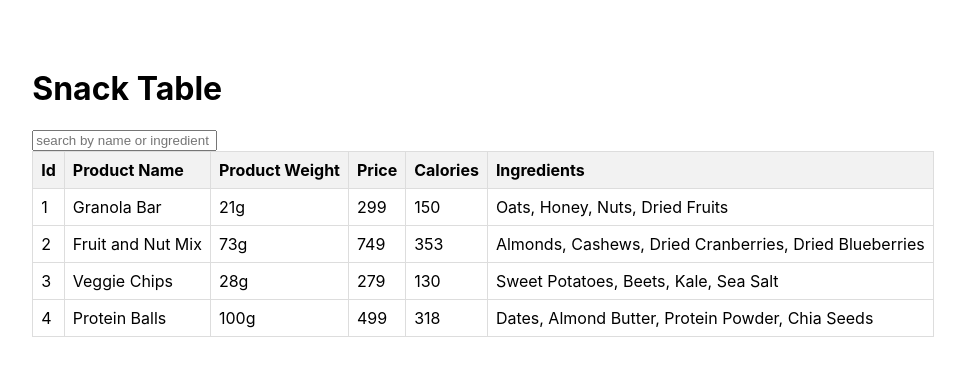
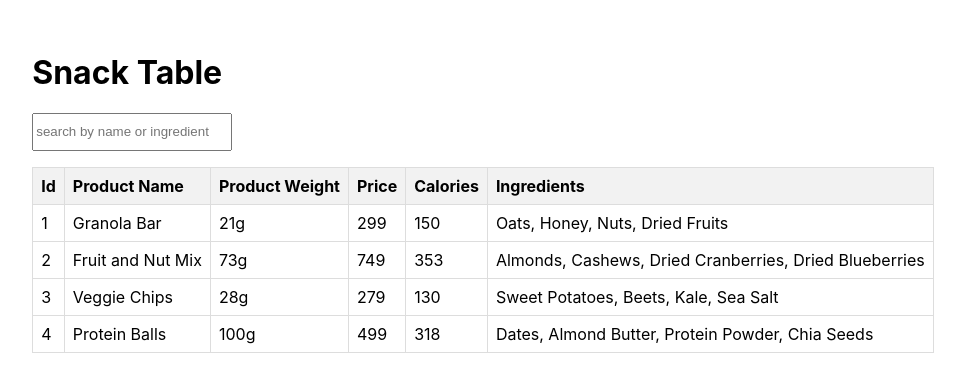
Before and after one commit to ParasArya289/snacktable, a React (Create React App) app: page / in a window 1280 px wide. Shown: the part 208-600 px from the top of the page, without its empty margins (157-1122 px from the left). Built offline with nearby package versions, Linux system fonts and the light colour scheme.

Commit message:
style: search input

```diff
--- a/src/Components/Table/Table.css
+++ b/src/Components/Table/Table.css
@@ -1,5 +1,10 @@
 .snack {
   margin: 20px;
+}
+.snack > input[type="text"] {
+  width: 12rem;
+  height: 2rem;
+  margin-bottom: 1rem;
 }
 .snack-table {
   width: 100%;
```
